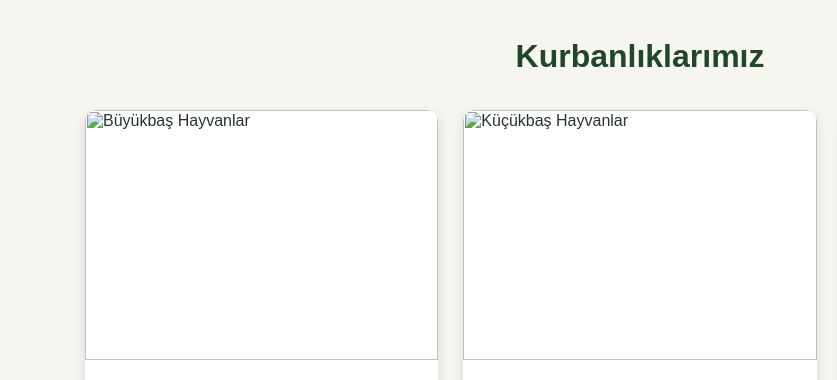
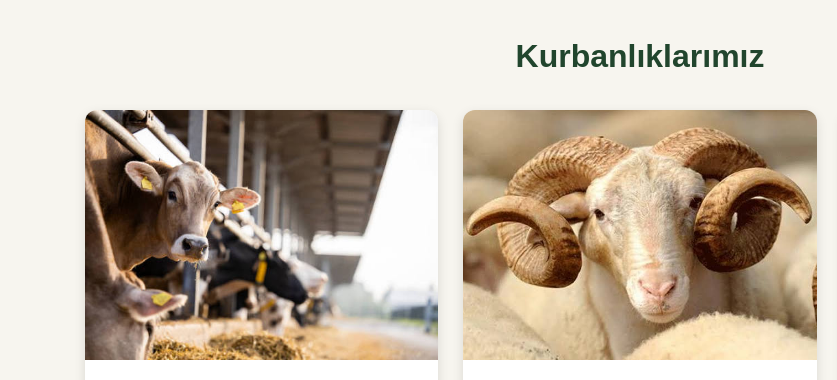
Before and after one commit to demirtaskurbancilik12/demirtas-kurbancilik, a plain HTML site: page index.html in a window 1280 px wide. Shown: the part 661-1041 px from the top of the page, 0-837 px from the left. Drawn offline with Linux system fonts and the light colour scheme.

Commit message:
Update index.html

```diff
--- a/index.html
+++ b/index.html
@@ -277,7 +277,7 @@
             <div class="card">
 
                 <img
-                    src="visualstudio/buyukbas.jpg"
+                    src="buyukbas.jpg"
                     alt="Büyükbaş Hayvanlar">
 
                 <div class="card-content">
@@ -300,7 +300,7 @@
             <div class="card">
 
                 <img
-                    src="visualstudio/kucukbas.jpg"
+                    src="kucukbas.jpg"
                     alt="Küçükbaş Hayvanlar">
 
                 <div class="card-content">
```
